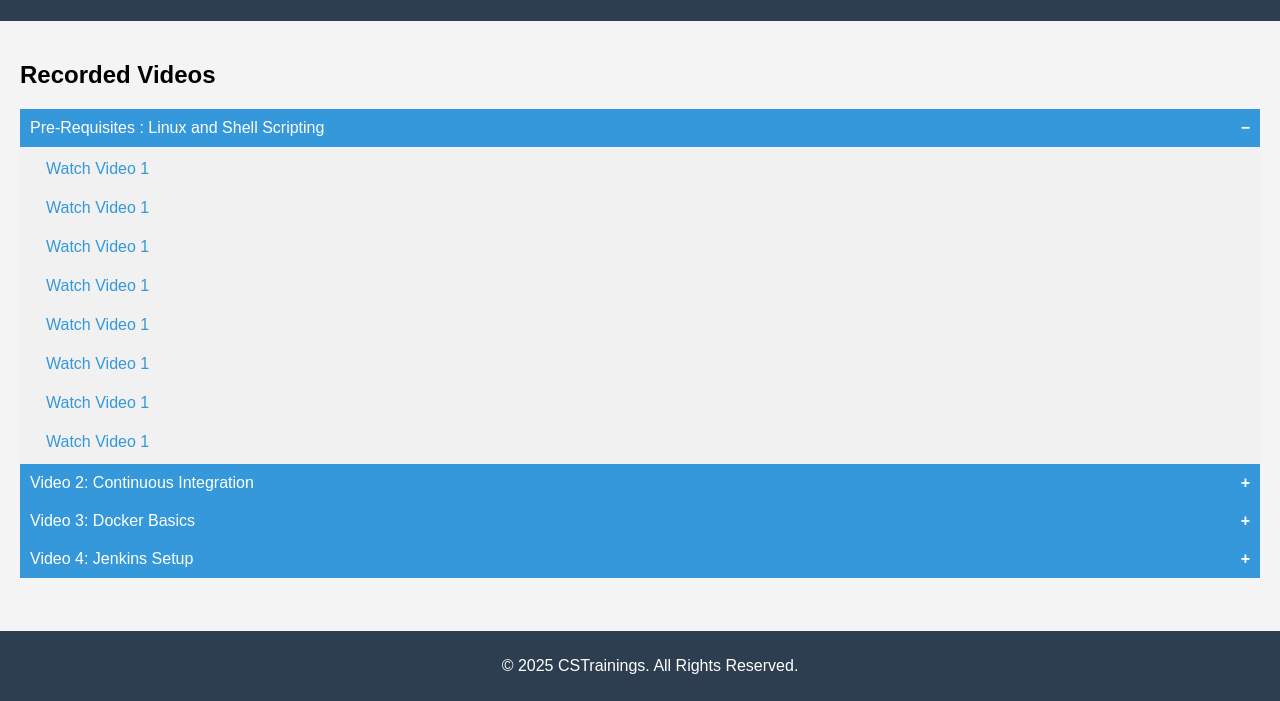
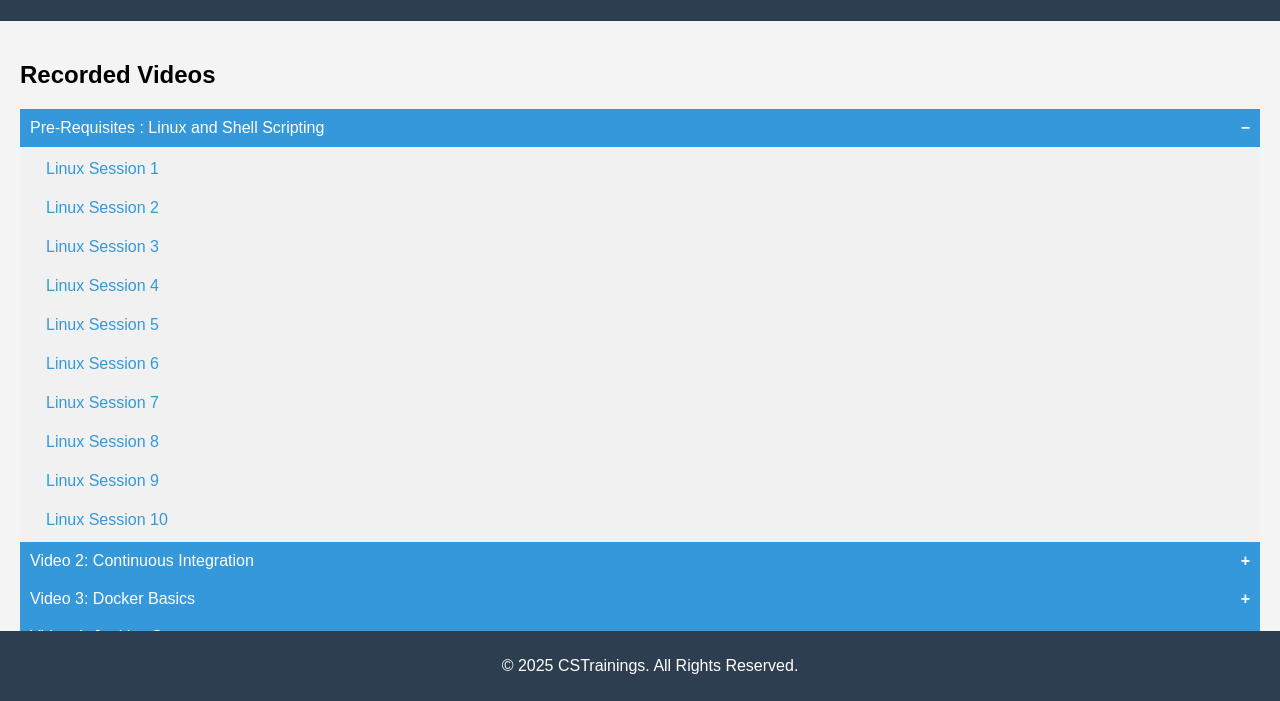
Before and after one commit to devops7am2025/devops7am2025.github.io, a plain HTML site: page index.html in a window 1280 px wide. Both pictures are taken after a click on the button "Pre-Requisites : Linux and Shell Scripting". Shown: the part 99-800 px from the top of the page. Drawn offline with Linux system fonts and the light colour scheme.

Commit message:
Update index.html

```diff
--- a/index.html
+++ b/index.html
@@ -80,14 +80,16 @@
 
         <button class="collapsible">Pre-Requisites : Linux and Shell Scripting</button>
         <div class="content">
-            <a href="https://link-to-video1.com" target="_blank">Watch Video 1</a>
-            <a href="https://link-to-video1.com" target="_blank">Watch Video 1</a>
-            <a href="https://link-to-video1.com" target="_blank">Watch Video 1</a>
-            <a href="https://link-to-video1.com" target="_blank">Watch Video 1</a>
-            <a href="https://link-to-video1.com" target="_blank">Watch Video 1</a>
-            <a href="https://link-to-video1.com" target="_blank">Watch Video 1</a>
-            <a href="https://link-to-video1.com" target="_blank">Watch Video 1</a>
-            <a href="https://link-to-video1.com" target="_blank">Watch Video 1</a>
+            <a href="https://drive.google.com/file/d/1vwhBVDlp1Be_LB066xb58JdB_yqU0o0z/view?usp=sharing" target="_blank">Linux Session 1</a>
+            <a href="https://drive.google.com/file/d/1L2U3C6lK9xFjiq6XGlW8mV11T6fTUEta/view?usp=drive_link" target="_blank">Linux Session 2</a>
+            <a href="https://drive.google.com/file/d/1MWNGsYxpNwPYLQR-SsXBzRkNPCfTgSXf/view?usp=drive_link" target="_blank">Linux Session 3</a>
+            <a href="https://drive.google.com/file/d/12PrIeh_1qq9ekmQ3zXyD1a1osW9R_NXB/view?usp=sharing" target="_blank">Linux Session 4</a>
+            <a href="https://drive.google.com/file/d/1aAxm4t_qS4BFCS87MFzj9ruiXeKkPAuK/view?usp=drive_link">Linux Session 5</a>
+            <a href="https://drive.google.com/file/d/1cpcB6CO9BgOi7JThx3I6-25aqTSutp84/view?usp=drive_link" target="_blank">Linux Session 6</a>
+            <a href="https://drive.google.com/file/d/1UpbG3eA-dVZkOonw-nlIYP74ee_DPJ3k/view?usp=drive_link" target="_blank">Linux Session 7</a>
+            <a href="https://drive.google.com/file/d/1ydesiTwAY7CIL9MHF149XoUTY6eKvAbj/view?usp=drive_link" target="_blank">Linux Session 8</a>
+            <a href="https://drive.google.com/file/d/14Z4JiDcF4ugyEb8Bx03wftfVOiPFZBF2/view?usp=drive_link" target="_blank">Linux Session 9</a>
+            <a href="https://drive.google.com/file/d/1YQLkwCUOfYnRz_TTEY1Zn4aW70I6d4VX/view?usp=drive_link" target="_blank">Linux Session 10</a>
         </div>
 
         <button class="collapsible">Video 2: Continuous Integration</button>
```
